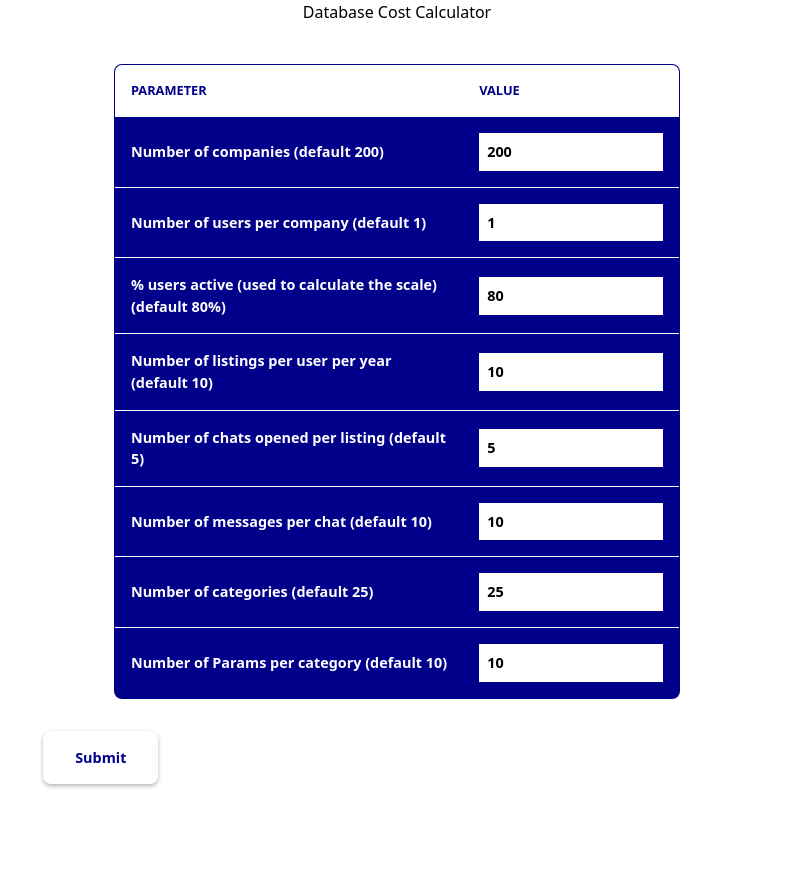
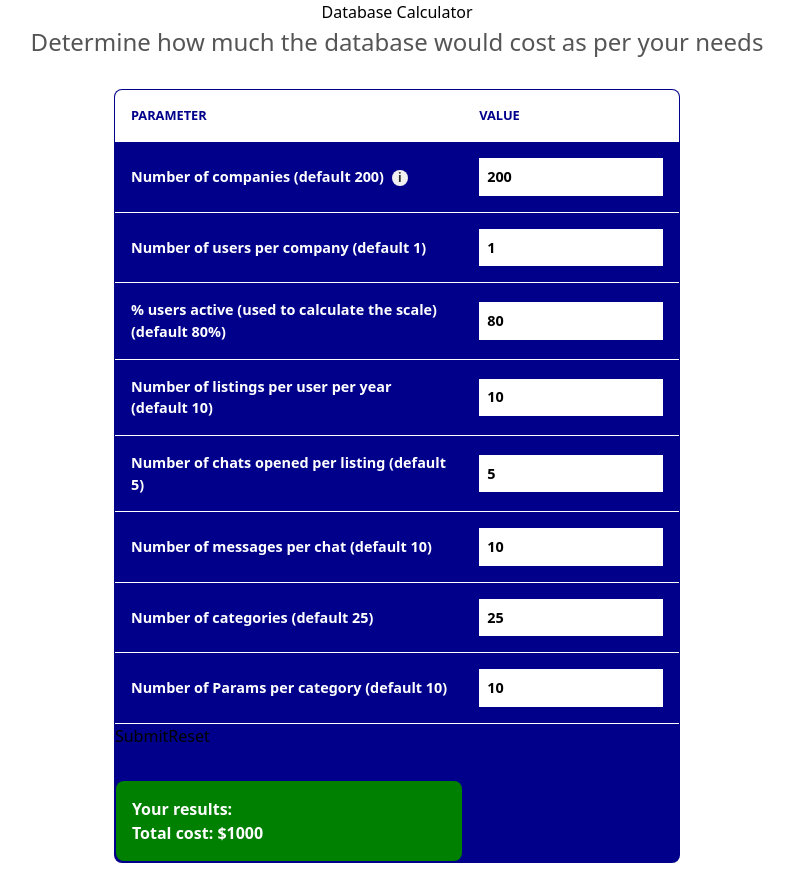
Before and after one commit to notlega/db-cost-visualisation, a Next.js app: page / in a window 1280 px wide. Shown: the whole page, without its empty margins (243-1037 px from the left). Before the commit the page ends 824 px from the top, so only its background shows below. Built offline with nearby package versions, Linux system fonts and the light colour scheme.

Commit message:
tool tips +results

```diff
--- a/package.json
+++ b/package.json
@@ -9,10 +9,12 @@
     "clean-i": "pnpm install --frozen-lockfile"
   },
   "dependencies": {
+    "@tippyjs/react": "^4.2.6",
     "next": "13.3.4",
     "react": "18.2.0",
     "react-dom": "18.2.0",
-    "react-tooltip": "^5.11.1"
+    "react-tooltip": "^5.11.1",
+    "tippy.js": "^6.3.7"
   },
   "devDependencies": {
     "eslint": "^8.39.0",
--- a/src/components/Calculator.jsx
+++ b/src/components/Calculator.jsx
@@ -1,5 +1,7 @@
 import React, { useState } from 'react';
 import ReactTooltip from 'react-tooltip';
+import Results from './results';
+import Tippy from '@tippyjs/react';
 
 
 const App = () => {
@@ -95,13 +97,40 @@ const App = () => {
     boxShadow: '0 2px 4px rgba(0, 0, 0, 0.3)',
     transition: 'all 0.3s ease-in-out',
   };
+
   const headerStyle = {
+    // bring the header closer to the form
+    marginBottom: '-1rem',
     textAlign: 'center'
   }
+  const subheaderStyle = {
+    marginBottom: '-1rem',
+    fontSize: '1.5rem',
+    fontWeight: 'normal',
+    textAlign: 'center',
+    margin: '1rem auto',
+    color: '#555'
+  };
+  const tooltipStyle = {
+    display: 'inline-block',
+    marginLeft: '8px',
+    padding: '2px 6px',
+    borderRadius: '50%',
+    backgroundColor: '#f0f0f0',
+    color: '#333',
+    fontSize: '12px',
+    lineHeight: 1,
+    textAlign: 'center',
+    cursor: 'help',
+  };
+
   return (
     <div>
-      <h1 style={headerStyle}>Database Cost Calculator</h1>
+
+      <h1 style={headerStyle}>Database Calculator</h1>
+      <h2 style={subheaderStyle}>Determine how much the database would cost as per your needs</h2>
       <div style={styles}>
+
         <form>
           <table style={tableStyles}>
             <thead>
@@ -112,8 +141,20 @@ const App = () => {
             </thead>
             <tbody>
               <tr>
-                <td style={tdStyles} data-tip="Number of companies.">Number of companies (default 200)</td>
-                <td style={tdStyles}><input type="number" defaultValue={200} style={inputStyles} /></td>
+                <td style={tdStyles}>
+                  Number of companies (default 200)
+                  <Tippy
+                    content="Number of companies."
+                    theme="custom-white-box"
+                  >
+                    <span className="tooltip-icon" style={tooltipStyle}>
+                      i
+                    </span>
+                  </Tippy>
+                </td>
+                <td style={tdStyles}>
+                  <input type="number" defaultValue={200} style={inputStyles} />
+                </td>
               </tr>
               <tr>
                 <td style={tdStyles} data-tip="Number of users per company.">Number of users per company (default 1)</td>
@@ -144,10 +185,25 @@ const App = () => {
                 <td style={tdStyles}><input type="number" defaultValue={10} style={inputStyles} /></td>
               </tr>
             </tbody>
+            {/* // submit and reset buttons */}
+            <button type="submit">Submit</button>
+            <button type="reset">Reset</button>
+
+
+            <tr>
+
+              <td>
+                <Results />
+              </td>
+            </tr>
+
           </table>
-          <button style={{ ...buttonStyles, marginTop: '2rem' }}>Submit</button>
+
+
         </form>
+
       </div>
+
     </div>
 
 
--- /dev/null
+++ b/src/components/results.jsx
@@ -0,0 +1,21 @@
+import React from 'react';
+
+const Results = () => {
+    const boxStyle = {
+        backgroundColor: 'green',
+        padding: '1rem',
+        marginTop: '2rem',
+        color: 'white',
+        fontWeight: 'bold',
+        borderRadius: '0.5rem'
+    };
+
+    return (
+        <div style={boxStyle}>
+            <p>Your results:</p>
+            <p>Total cost: $1000</p>
+        </div>
+    );
+};
+
+export default Results;
--- /dev/null
+++ b/src/components/styles/tooltip.css
@@ -0,0 +1,7 @@
+.tippy-box[data-theme='custom-white-box'] {
+    background-color: white;
+    color: black;
+    padding: 8px;
+    border-radius: 4px;
+    box-shadow: 0 2px 4px rgba(0, 0, 0, 0.15);
+}
--- a/src/pages/_app.jsx
+++ b/src/pages/_app.jsx
@@ -1,4 +1,5 @@
 import './styles/index.css';
+import '../components/styles/tooltip.css';
 import Calculator from '../components/Calculator.jsx';
 
 export default function App({ Component, pageProps }) {
```
Also changed, not shown: 1 other file (tests, documents, lock files or other folders).
